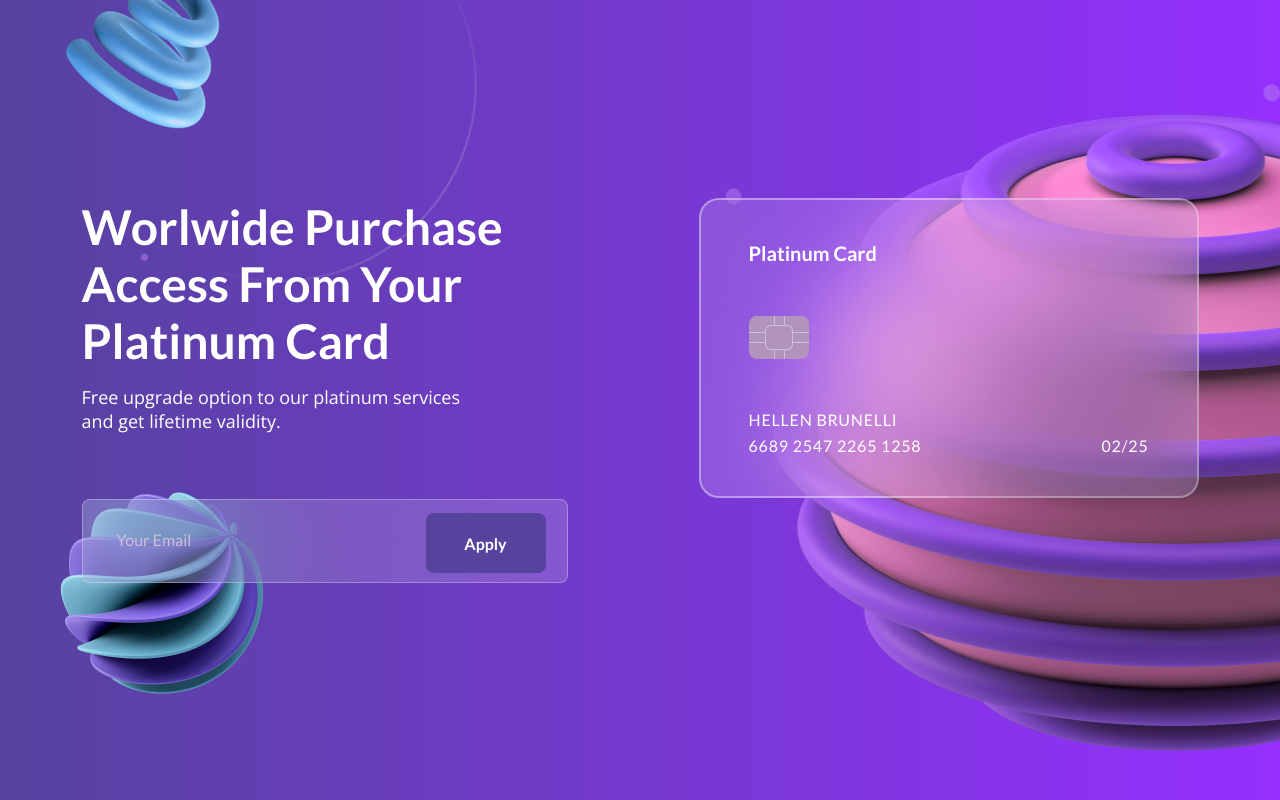
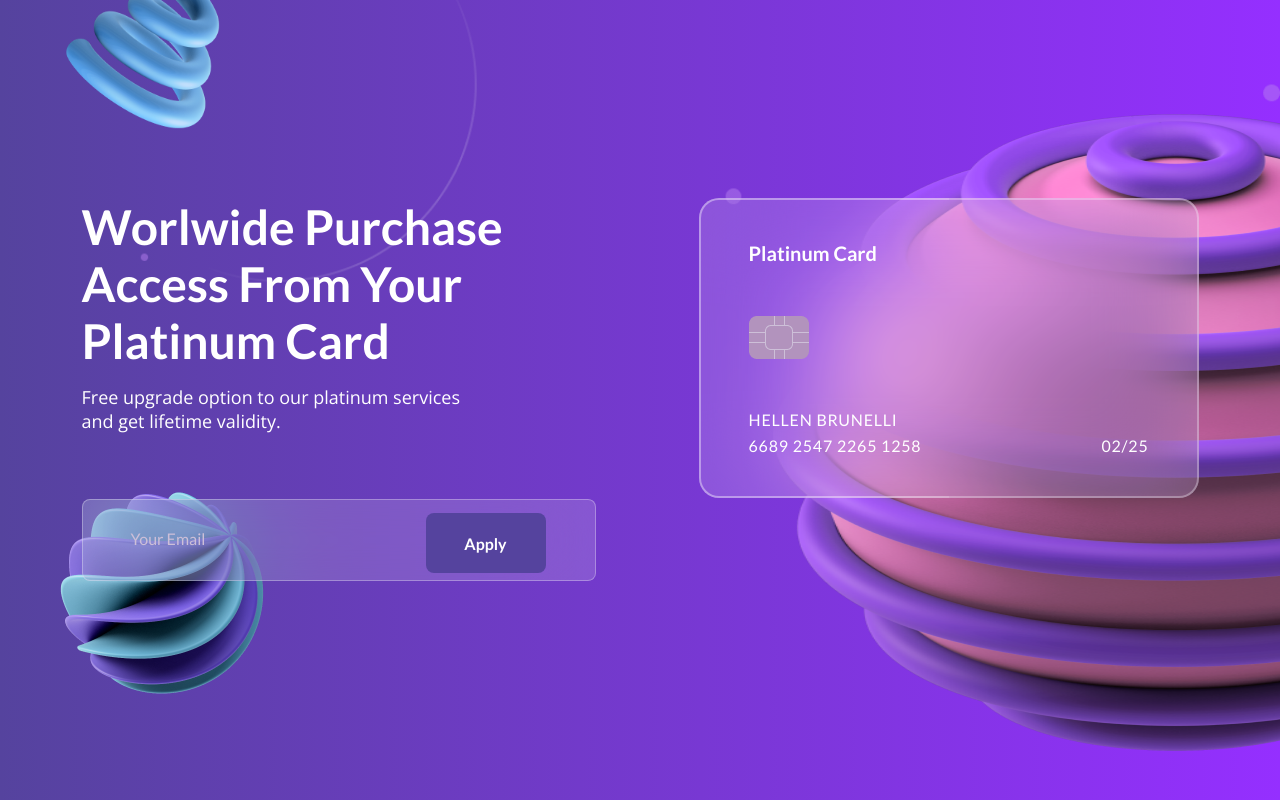
Before and after one commit to HellenBrunelli/glassmorphism, a website: page index.html in a window 1280 px wide. Drawn offline with nearby package versions, Linux system fonts and the light colour scheme; files whose address does not match are found by name.

Commit message:
input adjusted

```diff
--- a/src/css/style.css
+++ b/src/css/style.css
@@ -63,6 +63,10 @@ h1, h2, p {
         opacity: 0;
         visibility: hidden; }
       .info__title .info__submit input {
+        padding: 0 16px;
+        font-size: 16px;
+        font-size: calc(16 * 0.0625)rem;
+        color: #fff;
         background: rgba(255, 255, 255, 0.15);
         border: 1px solid rgba(255, 255, 255, 0.3);
         border-radius: 8px;
```
Also changed, not shown: 1 other file.
